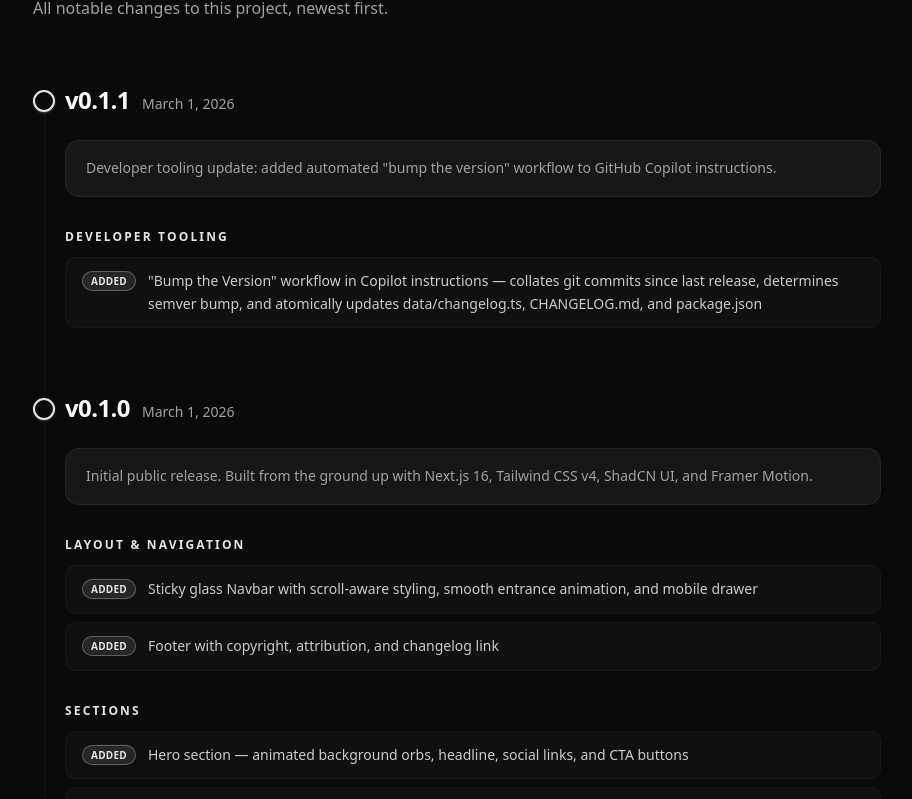
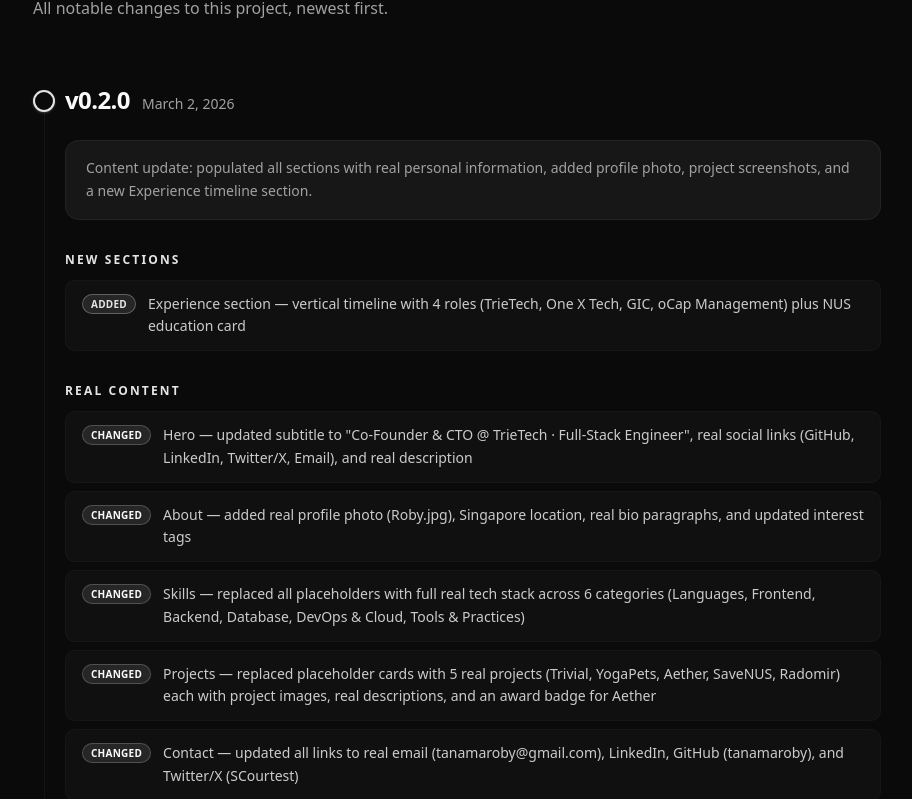
Before and after one commit to tanamaroby/next-portfolio, a Next.js app: page /changelog in a window 1280 px wide. Shown: the part 231-1030 px from the top of the page, without its empty margins (183-1095 px from the left). Built offline with nearby package versions, Linux system fonts and the light colour scheme.

Commit message:
chore: update CHANGELOG and package version to 0.2.0 with real personal information and new Experience section

```diff
--- a/data/changelog.ts
+++ b/data/changelog.ts
@@ -18,6 +18,57 @@ export interface ChangelogVersion {
 }
 
 export const CHANGELOG: ChangelogVersion[] = [
+  {
+    version: "0.2.0",
+    date: "2026-03-02",
+    summary:
+      "Content update: populated all sections with real personal information, added profile photo, project screenshots, and a new Experience timeline section.",
+    groups: [
+      {
+        title: "New Sections",
+        entries: [
+          {
+            type: "added",
+            text: "Experience section — vertical timeline with 4 roles (TrieTech, One X Tech, GIC, oCap Management) plus NUS education card",
+          },
+        ],
+      },
+      {
+        title: "Real Content",
+        entries: [
+          {
+            type: "changed",
+            text: 'Hero — updated subtitle to "Co-Founder & CTO @ TrieTech · Full-Stack Engineer", real social links (GitHub, LinkedIn, Twitter/X, Email), and real description',
+          },
+          {
+            type: "changed",
+            text: "About — added real profile photo (Roby.jpg), Singapore location, real bio paragraphs, and updated interest tags",
+          },
+          {
+            type: "changed",
+            text: "Skills — replaced all placeholders with full real tech stack across 6 categories (Languages, Frontend, Backend, Database, DevOps & Cloud, Tools & Practices)",
+          },
+          {
+            type: "changed",
+            text: "Projects — replaced placeholder cards with 5 real projects (Trivial, YogaPets, Aether, SaveNUS, Radomir) each with project images, real descriptions, and an award badge for Aether",
+          },
+          {
+            type: "changed",
+            text: "Contact — updated all links to real email (tanamaroby@gmail.com), LinkedIn, GitHub (tanamaroby), and Twitter/X (SCourtest)",
+          },
+        ],
+      },
+      {
+        title: "Navigation",
+        entries: [
+          {
+            type: "added",
+            text: "Experience link added to Navbar between About and Skills",
+          },
+        ],
+      },
+    ],
+  },
   {
     version: "0.1.1",
     date: "2026-03-01",
--- a/package.json
+++ b/package.json
@@ -1,6 +1,6 @@
 {
   "name": "next-portfolio",
-  "version": "0.1.1",
+  "version": "0.2.0",
   "private": true,
   "scripts": {
     "dev": "next dev",
```
Also changed, not shown: 1 other file (tests, documents, lock files or other folders).
